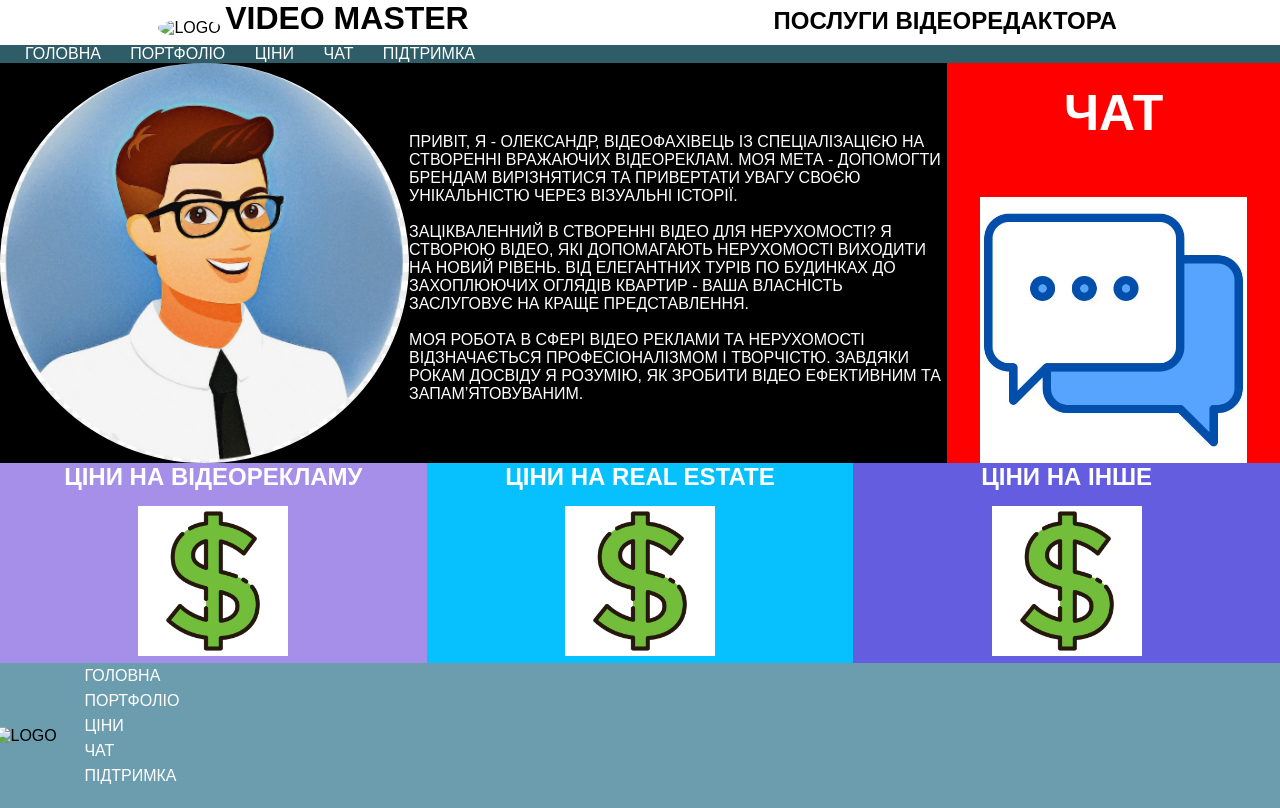
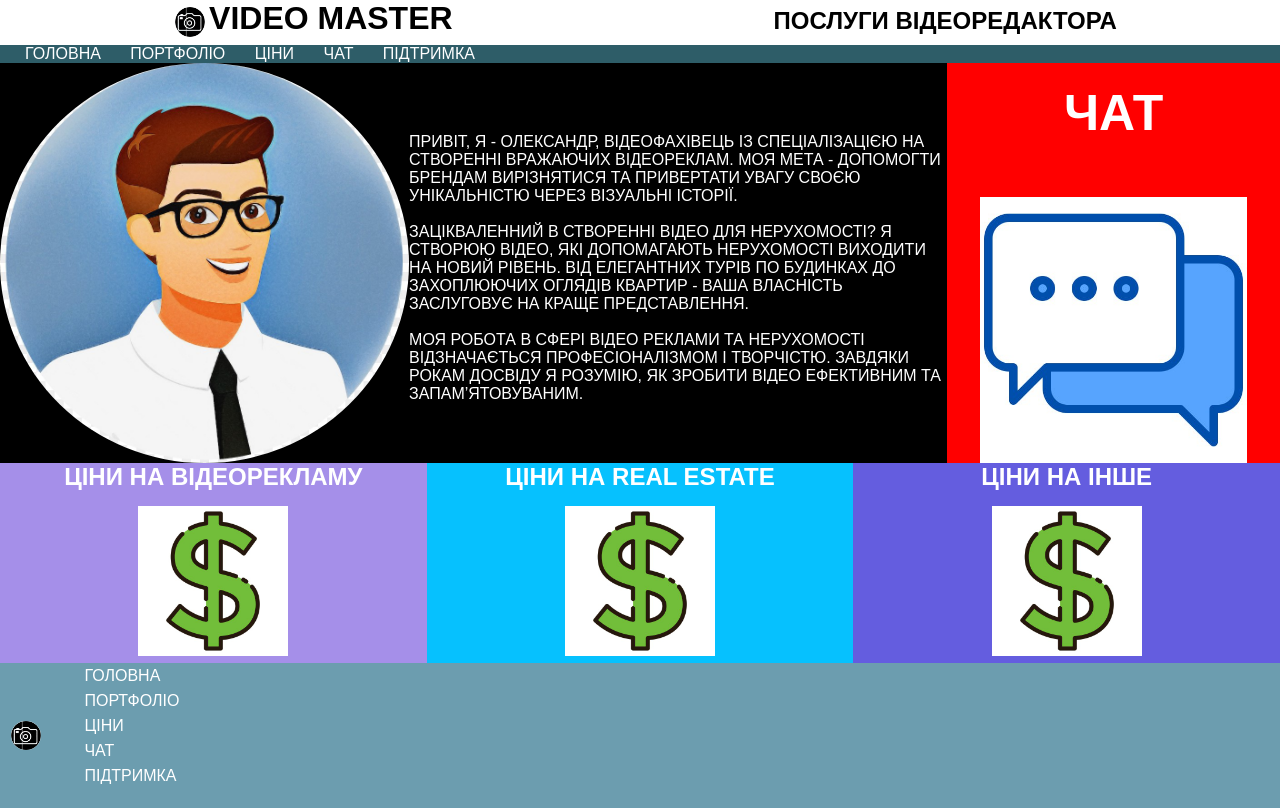
Before and after one commit to skyline90/lab_3_v2, a plain HTML site: page index.html in a window 1280 px wide. Drawn offline with Linux system fonts and the light colour scheme.

Commit message:
Update index.html
added new teg

```diff
--- a/index.html
+++ b/index.html
@@ -12,7 +12,7 @@
     <header>
         <div class="left_header">
             <div class="wrapper">
-                <img src="" alt="logo" class="logo_img">
+                <img src="/img/logo.jpg" alt="logo" class="logo_img">
                 <h1 class="name">VIDEO MASTER</h1>
             </div>
         </div>
@@ -67,7 +67,7 @@
     </main>
     <footer>
         <div class="footer__logo">
-            <img src="" alt="logo">
+            <img src="/img/logo.jpg" alt="logo" class="logo_img">
         </div>
         <ul>
             <li><a href="#">Головна</a></li>
```
